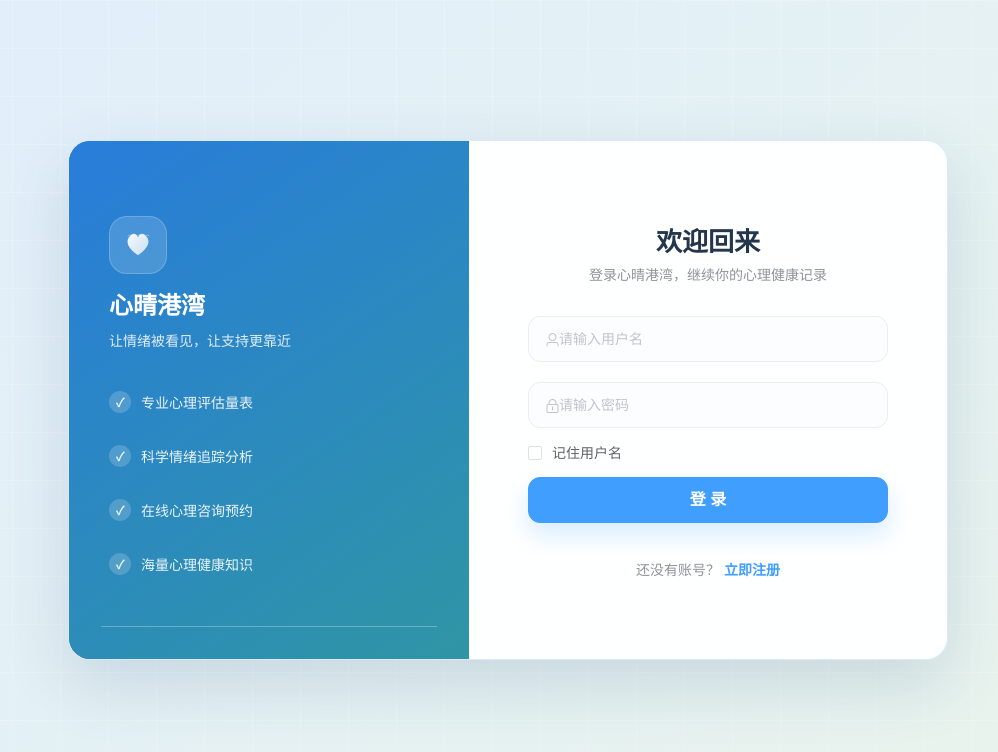
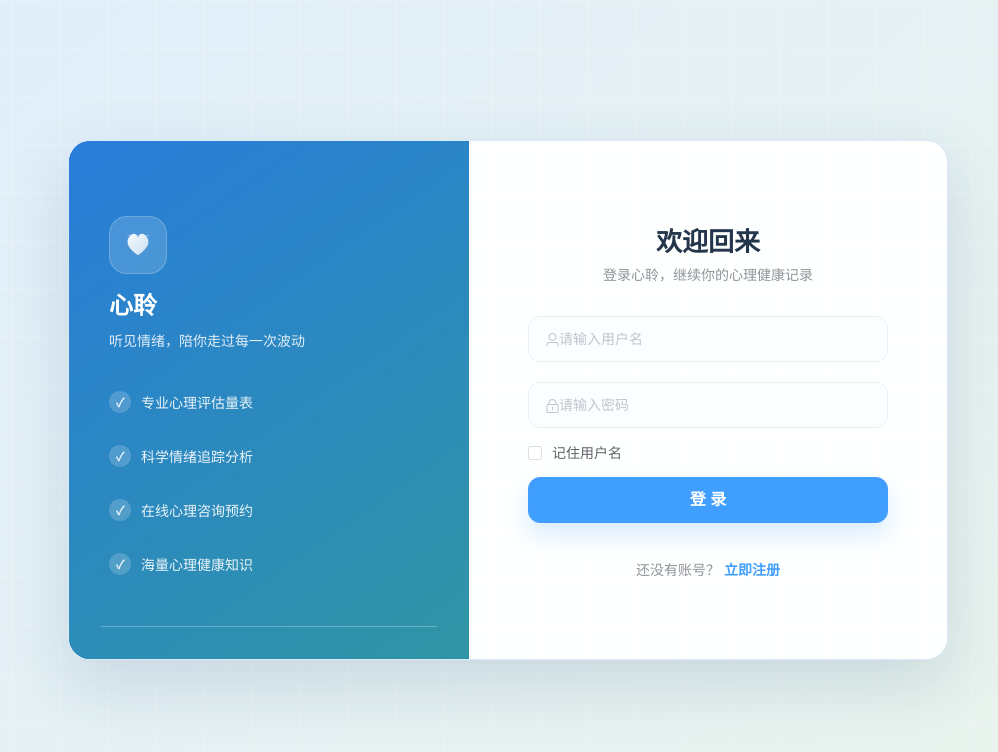
Before and after one commit to y4901149-eng/mental-health-system, a Vue app in the folder frontend/: page /#/login in a window 1280 px wide. Shown: the top 752 px of the page, without its empty margins (132-1130 px from the left). Built offline with nearby package versions, Linux system fonts and the light colour scheme; no server answers.

Commit message:
style: rename platform to xinling

```diff
--- a/frontend/src/layouts/MainLayout.vue
+++ b/frontend/src/layouts/MainLayout.vue
@@ -11,7 +11,7 @@
           <span class="logo-emoji">🧠</span>
         </div>
         <div class="logo-text">
-          <span class="logo-title">心晴港湾</span>
+          <span class="logo-title">心聆</span>
           <span class="logo-version">v1.0</span>
         </div>
       </div>
@@ -162,7 +162,7 @@ export default {
     },
 
     currentPageTitle() {
-      return titleMap[this.$route.path] || '心晴港湾'
+      return titleMap[this.$route.path] || '心聆'
     },
 
     /** 用户头像首字 */
--- a/frontend/src/layouts/UserLayout.vue
+++ b/frontend/src/layouts/UserLayout.vue
@@ -13,7 +13,7 @@
           </svg>
         </div>
         <div class="logo-text">
-          <span class="logo-title">心晴港湾</span>
+          <span class="logo-title">心聆</span>
           <span class="logo-version">v1.0</span>
         </div>
       </div>
@@ -73,7 +73,7 @@ export default {
   computed: {
     ...mapGetters(['userInfo']),
     activeMenu() { return this.$route.path },
-    currentPageTitle() { return titleMap[this.$route.path] || '心晴港湾' },
+    currentPageTitle() { return titleMap[this.$route.path] || '心聆' },
     userInitial() {
       const name = this.userInfo ? this.userInfo.nickname : '用'
       return name.charAt(0).toUpperCase()
--- a/frontend/src/views/Home.vue
+++ b/frontend/src/views/Home.vue
@@ -4,7 +4,7 @@
     <!-- ===== 欢迎区 ===== -->
     <div class="welcome-section">
       <div class="welcome-text">
-        <span class="platform-name">心晴港湾</span>
+        <span class="platform-name">心聆</span>
         <h2>你好，{{ userInfo ? userInfo.nickname : '用户' }}</h2>
         <p>{{ encouragements[currentEncouragement] }}</p>
       </div>
--- a/frontend/src/views/login/Login.vue
+++ b/frontend/src/views/login/Login.vue
@@ -32,8 +32,8 @@
                 transform="translate(0, -6)" />
             </svg>
           </div>
-          <h1 class="brand-title">心晴港湾</h1>
-          <p class="brand-desc">让情绪被看见，让支持更靠近</p>
+          <h1 class="brand-title">心聆</h1>
+          <p class="brand-desc">听见情绪，陪你走过每一次波动</p>
           <div class="brand-features">
             <div class="brand-feature">
               <span class="bf-icon">✓</span>
@@ -59,7 +59,7 @@
       <div class="form-panel">
         <div class="form-header">
           <h2>{{ isLoginMode ? '欢迎回来' : '创建账号' }}</h2>
-          <p>{{ isLoginMode ? '登录心晴港湾，继续你的心理健康记录' : '加入心晴港湾，开启温柔的自我照护' }}</p>
+          <p>{{ isLoginMode ? '登录心聆，继续你的心理健康记录' : '加入心聆，开启温柔的自我照护' }}</p>
         </div>
 
         <el-form
```
